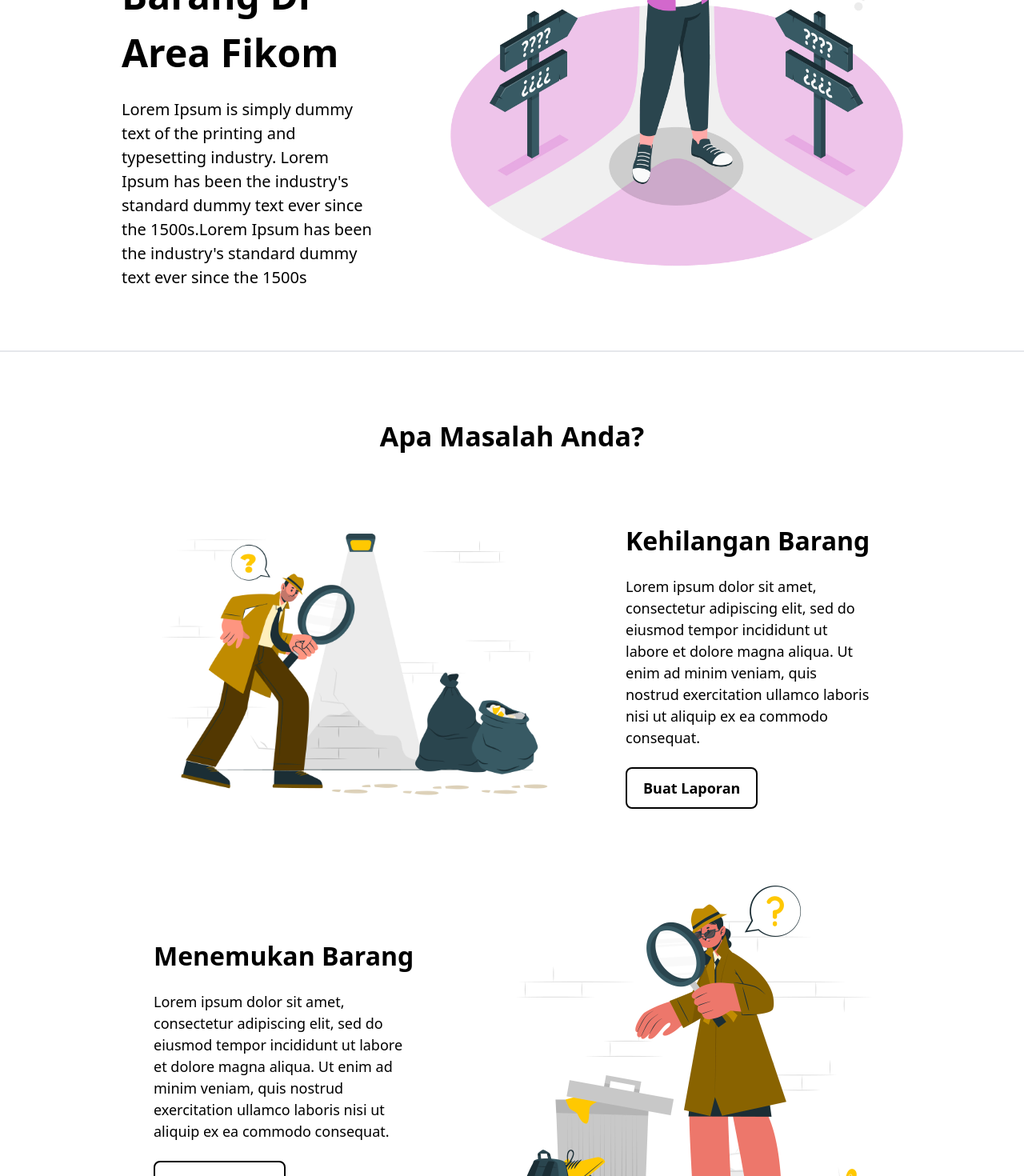
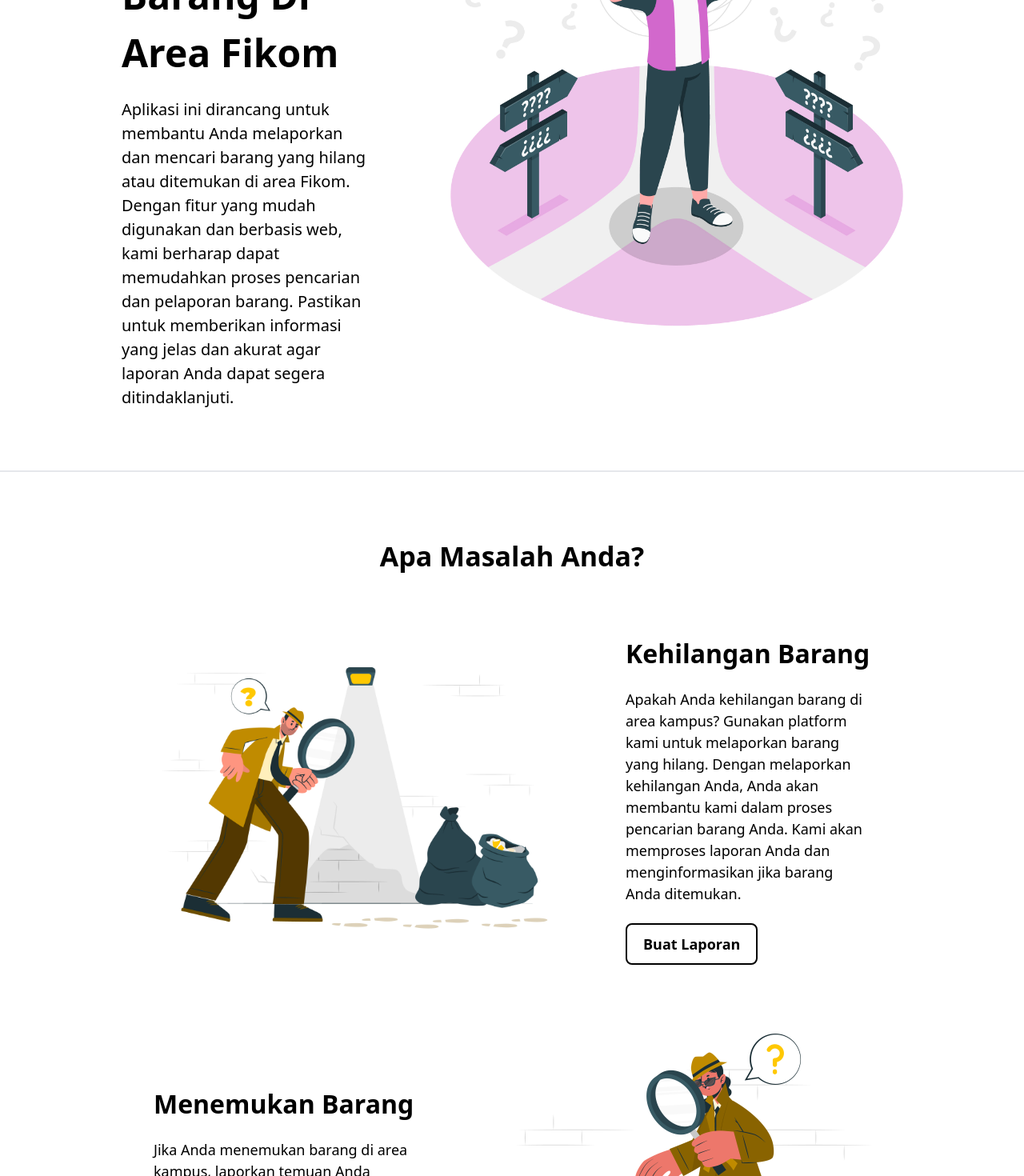
Before and after one commit to IbnuHs/Lost-And-Found-FE, a React (Vite) app: page / in a window 1280 px wide. Shown: the part 400-1870 px from the top of the page at 80% size. Built offline with nearby package versions, Linux system fonts and the light colour scheme; no server answers.

Commit message:
change lorem ipsum

```diff
--- a/src/Layouts/Jumbotron.jsx
+++ b/src/Layouts/Jumbotron.jsx
@@ -15,10 +15,12 @@ export default function Jumbotron() {
           Kehilangan atau Menemukan Barang Di Area Fikom
         </h1>
         <p className="text-[16px] md:text-[14px] lg:text-[16px] font-source-sans3 mt-5 xl:text-[20px]">
-          Lorem Ipsum is simply dummy text of the printing and typesetting
-          industry. Lorem Ipsum has been the industry's standard dummy text ever
-          since the 1500s.Lorem Ipsum has been the industry's standard dummy
-          text ever since the 1500s
+          Aplikasi ini dirancang untuk membantu Anda melaporkan dan mencari
+          barang yang hilang atau ditemukan di area Fikom. Dengan fitur yang
+          mudah digunakan dan berbasis web, kami berharap dapat memudahkan
+          proses pencarian dan pelaporan barang. Pastikan untuk memberikan
+          informasi yang jelas dan akurat agar laporan Anda dapat segera
+          ditindaklanjuti.
         </p>
       </div>
     </div>
--- a/src/Layouts/Problem.jsx
+++ b/src/Layouts/Problem.jsx
@@ -21,10 +21,11 @@ export default function Problem() {
               Kehilangan Barang
             </h1>
             <p className="text-[16px] md:text-[14px] lg:text-[16px] xl:text-[18px]">
-              Lorem ipsum dolor sit amet, consectetur adipiscing elit, sed do
-              eiusmod tempor incididunt ut labore et dolore magna aliqua. Ut
-              enim ad minim veniam, quis nostrud exercitation ullamco laboris
-              nisi ut aliquip ex ea commodo consequat.
+              Apakah Anda kehilangan barang di area kampus? Gunakan platform
+              kami untuk melaporkan barang yang hilang. Dengan melaporkan
+              kehilangan Anda, Anda akan membantu kami dalam proses pencarian
+              barang Anda. Kami akan memproses laporan Anda dan menginformasikan
+              jika barang Anda ditemukan.
             </p>
             <div className="mt-4">
               <a
@@ -48,10 +49,10 @@ export default function Problem() {
               Menemukan Barang
             </h1>
             <p className="text-[16px] md:text-[14px] lg:text-[16px] xl:text-[18px]">
-              Lorem ipsum dolor sit amet, consectetur adipiscing elit, sed do
-              eiusmod tempor incididunt ut labore et dolore magna aliqua. Ut
-              enim ad minim veniam, quis nostrud exercitation ullamco laboris
-              nisi ut aliquip ex ea commodo consequat.
+              Jika Anda menemukan barang di area kampus, laporkan temuan Anda
+              melalui platform kami. Dengan melaporkan barang yang ditemukan,
+              Anda membantu agar barang tersebut dapat dikembalikan kepada
+              pemiliknya dengan mudah dan cepat.
             </p>
             <div className="mt-4">
               <a
```
